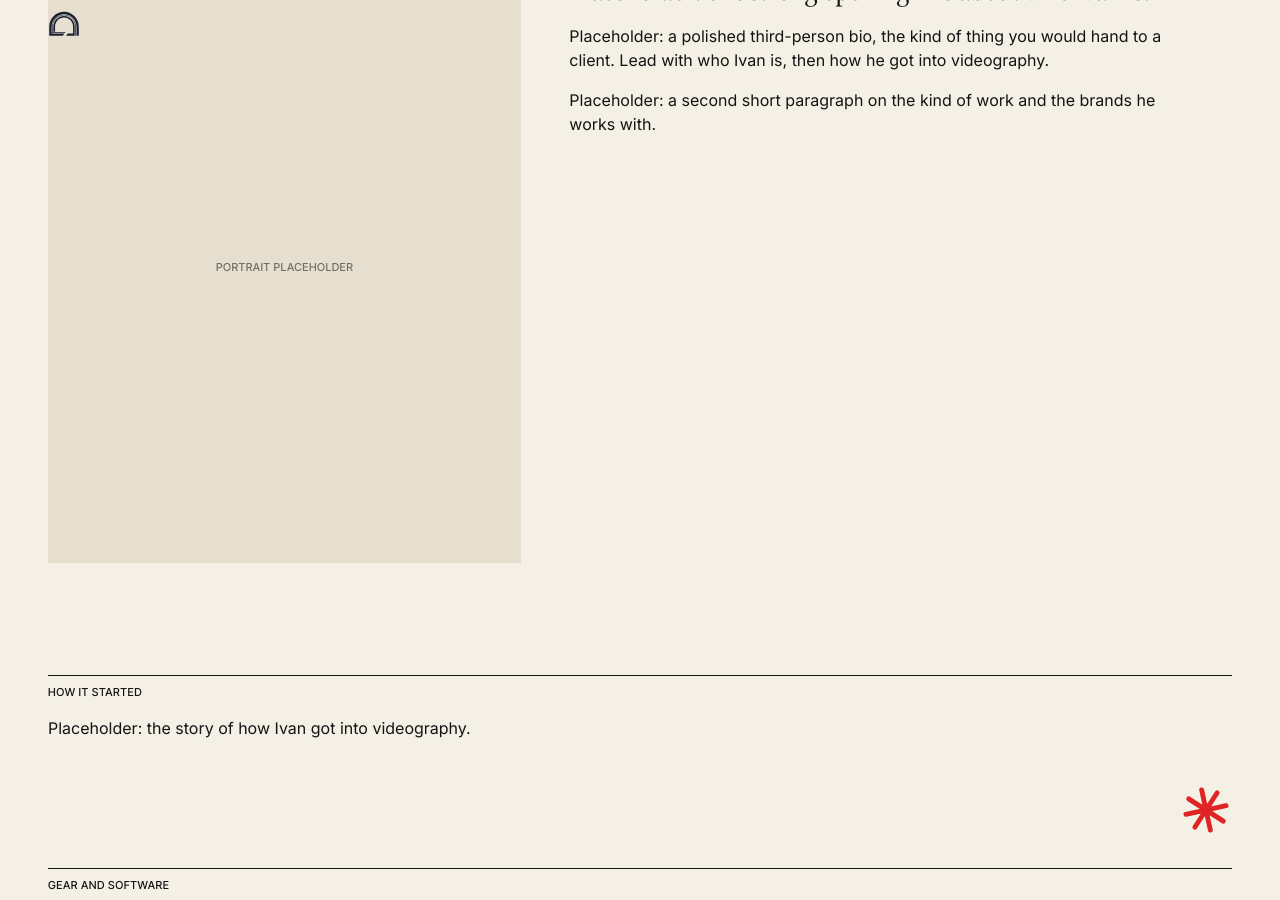
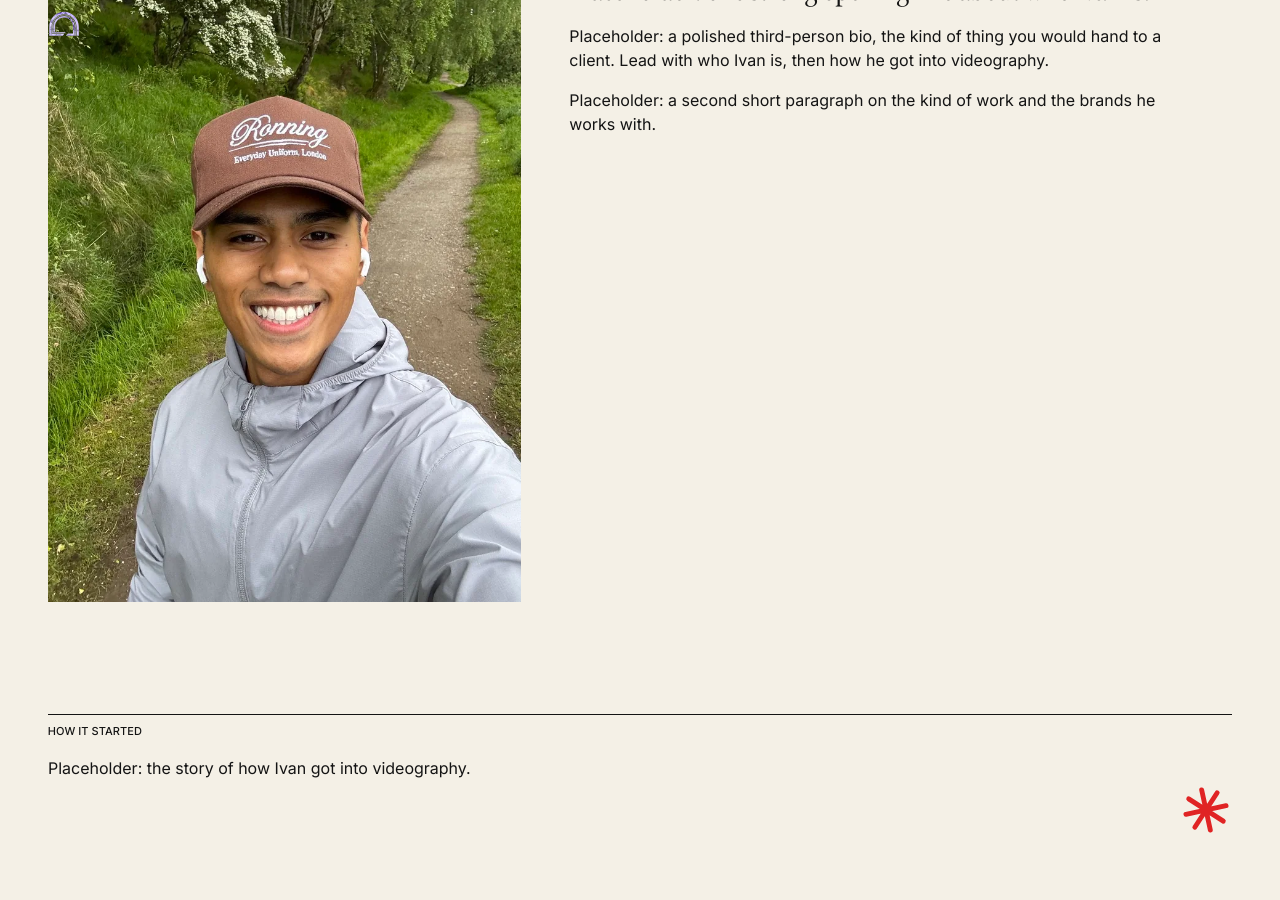
Before and after one commit to imperialfox/ivanc.digital, a Jekyll site: the page built from about.html, in a window 1280 px wide and 900 px high, scrolled down 351 px. Built offline with Jekyll 4.4.1, drawn with Linux system fonts in a browser that asks for light colours.

Commit message:
Add About page portrait (0.2.15)
Replace the portrait placeholder with Ivan's photo, exported as 480w and 768w WebP with location data stripped and colour converted to sRGB. Bump version and update changelog and README.

Co-Authored-By: Claude Sonnet 5.5 <noreply@anthropic.com>
Claude-Session: https://claude.ai/code/session_01TToM25mphN9qb9psSJrV1v

```diff
--- a/_config.yml
+++ b/_config.yml
@@ -8,7 +8,7 @@ url: "https://ivanc.digital"
 baseurl: ""
 
 # Site version. Used for cache busting (?v=...) on CSS and JS. Keep in step with CHANGELOG.md.
-version: "0.2.14"
+version: "0.2.15"
 
 # Scroll effects (0.2.0): spinning scroll button that turns into back-to-top, soft fade-ins
 # as you scroll, and the draggable cubes on Home. Set to false to switch them all off.
--- a/about.html
+++ b/about.html
@@ -9,7 +9,15 @@ page_css: about-and-contact.css
 
 <div class="about-grid">
   <div class="about-media">
-    <div class="media" style="aspect-ratio: 4 / 5;"><span class="media-label">Portrait placeholder</span></div>
+    <div class="media" style="aspect-ratio: 3 / 4;" data-unavailable="Image unavailable">
+      <img class="media-item"
+        src="{{ '/assets/images/ivan-portrait-768.webp' | relative_url }}"
+        srcset="{{ '/assets/images/ivan-portrait-480.webp' | relative_url }} 480w, {{ '/assets/images/ivan-portrait-768.webp' | relative_url }} 768w"
+        sizes="(min-width: 48rem) 40vw, 100vw"
+        width="768" height="1024"
+        alt="Portrait of Ivan, smiling, in a brown cap and grey jacket on a woodland path"
+        decoding="async">
+    </div>
   </div>
   <div class="about-text">
     <p class="lead">Placeholder: one strong opening line about who Ivan is.</p>
```
Also changed, not shown: CHANGELOG.md, README.md, assets/images/ivan-portrait-480.webp (added), assets/images/ivan-portrait-768.webp (added).
